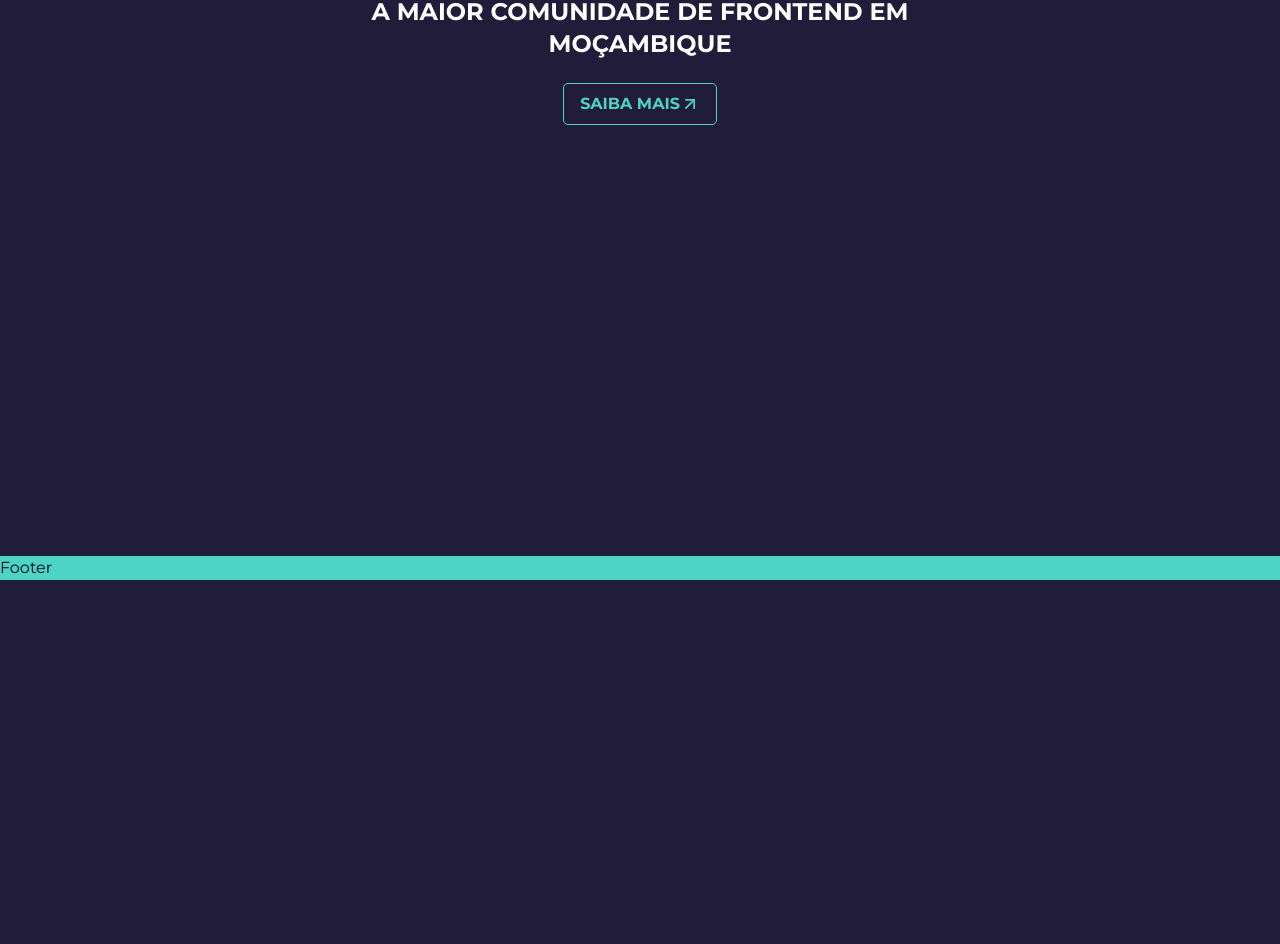
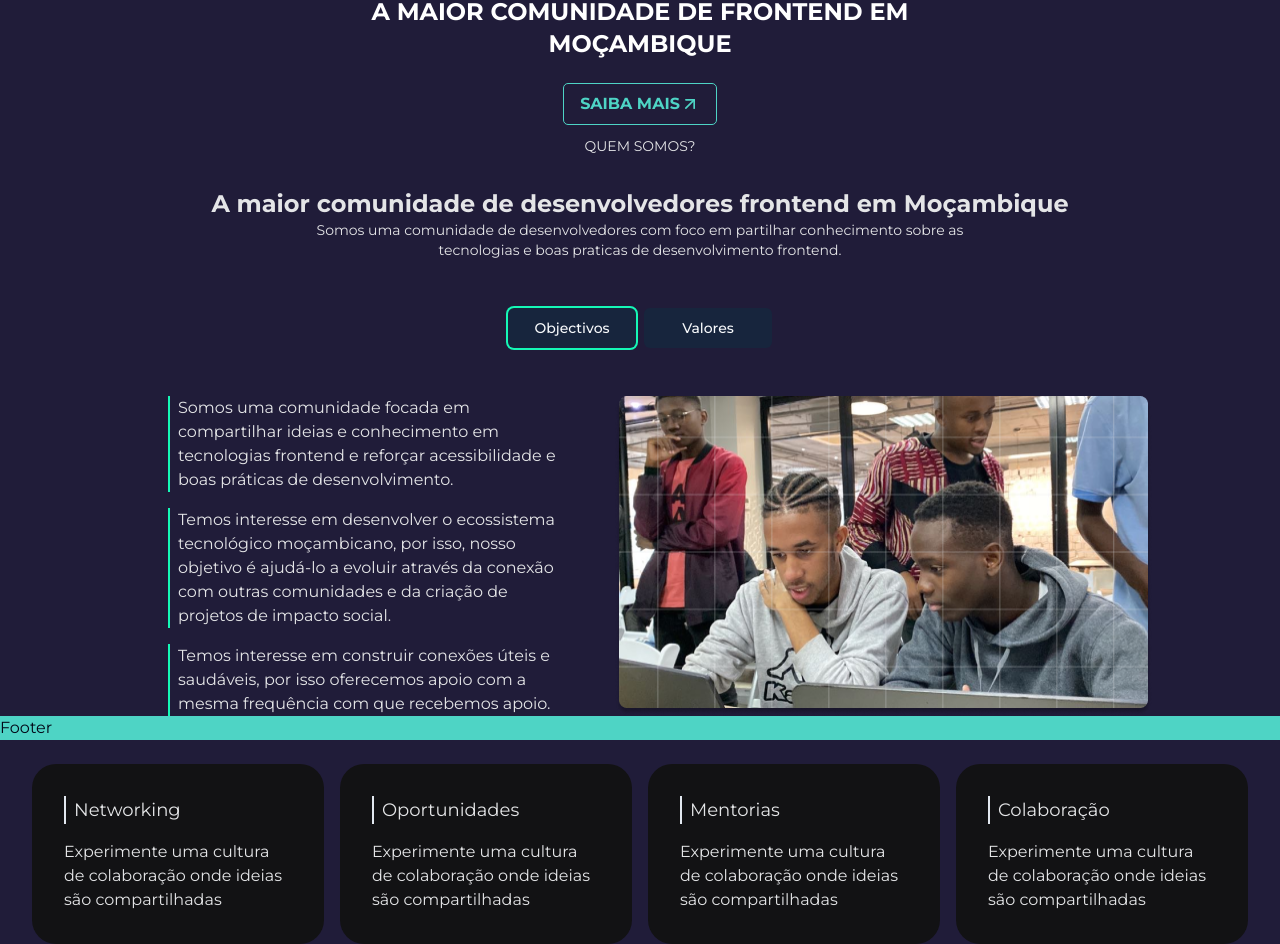
Before and after one commit to Maputo-Frontenders/maputo_frontenders_website, a Next.js app: page / in a window 1280 px wide. Shown: the part 220-1164 px from the top of the page. Before the commit the page ends 800 px from the top, so only its background shows below. Built offline with nearby package versions, Linux system fonts and the light colour scheme.

Commit message:
feat: add purpose section

```diff
--- a/app/page.tsx
+++ b/app/page.tsx
@@ -1,11 +1,11 @@
-import Hero from '@/components/Hero/Hero';
+import Hero from "@/components/Hero/Hero";
+import { Purpose } from "@/components/purpose/Purpose";
 
 export default function Home() {
   return (
-    <main className="h-full flex-col justify-center py-5 items-center ">
-
-     <Hero/>
-
+    <main className="h-full flex-col justify-center py-5 items-center antialiased">
+      <Hero />
+      <Purpose />
     </main>
   );
 }
--- /dev/null
+++ b/components/purpose/Purpose.tsx
@@ -0,0 +1,57 @@
+import Image from "next/image";
+import { Button } from "../ui/button";
+import { cards, goals } from "./itens";
+import GoalImage from "@/assets/purpose/purpose-image.png";
+import { cn } from "@/lib/utils";
+
+export const Purpose = () => {
+  return (
+    <section className="text-mf-white space-y-8 px-8">
+      <h4 className="uppercase text-sm text-center">Quem somos?</h4>
+
+      <div className="flex flex-col items-center">
+        <h2 className="text-2xl font-bold text-center">
+          A maior comunidade de desenvolvedores frontend em Moçambique
+        </h2>
+        <p className="max-w-[650px] text-center text-sm">
+          Somos uma comunidade de desenvolvedores com foco em partilhar
+          conhecimento sobre as tecnologias e boas praticas de desenvolvimento
+          frontend.
+        </p>
+      </div>
+
+      <div className="py-4 flex items-center justify-center gap-2">
+        <Button className="w-32 bg-mf-least ring-2 ring-mf-secondaryVariation hover:bg-mf-blue ">
+          Objectivos
+        </Button>
+        <Button className="w-32 bg-mf-least active:ring-2 ring-mf-secondaryVariation  hover:bg-mf-blue  ">
+          Valores
+        </Button>
+      </div>
+
+      <div className="flex justify-between px-24">
+        <div className="flex flex-col gap-4 max-w-lg px-10">
+          {goals.map((item) => (
+            <div className="border-l-2 border-mf-secondaryVariation px-2">
+              {item}
+            </div>
+          ))}
+        </div>
+        <Image src={GoalImage} alt="" />
+      </div>
+
+      <div className="pt-4 flex justify-between gap-4">
+        {cards.map((item) => (
+          <div className="bg-mf-dark rounded-3xl p-8 space-y-4">
+            <h3
+              className={cn("border-l-2 px-2 text-lg", `border-${item.color}`)}
+            >
+              {item.title}
+            </h3>
+            <p>{item.description}</p>
+          </div>
+        ))}
+      </div>
+    </section>
+  );
+};
--- /dev/null
+++ b/components/purpose/itens.ts
@@ -0,0 +1,32 @@
+export const goals = [
+  "Somos uma comunidade focada em compartilhar ideias e conhecimento em tecnologias frontend e reforçar acessibilidade e boas práticas de desenvolvimento.",
+  "Temos interesse em desenvolver o ecossistema tecnológico moçambicano, por isso, nosso objetivo é ajudá-lo a evoluir através da conexão com outras comunidades e da criação de projetos de impacto social.",
+  "Temos interesse em construir conexões úteis e saudáveis, por isso oferecemos apoio com a mesma frequência com que recebemos apoio.",
+];
+
+export const cards = [
+  {
+    color: "",
+    title: "Networking",
+    description:
+      "Experimente uma cultura de colaboração onde ideias são compartilhadas",
+  },
+  {
+    color: "",
+    title: "Oportunidades",
+    description:
+      "Experimente uma cultura de colaboração onde ideias são compartilhadas",
+  },
+  {
+    color: "",
+    title: "Mentorias",
+    description:
+      "Experimente uma cultura de colaboração onde ideias são compartilhadas",
+  },
+  {
+    color: "",
+    title: "Colaboração",
+    description:
+      "Experimente uma cultura de colaboração onde ideias são compartilhadas",
+  },
+];
```
Also changed, not shown: assets/purpose/purpose-image.png (added).
